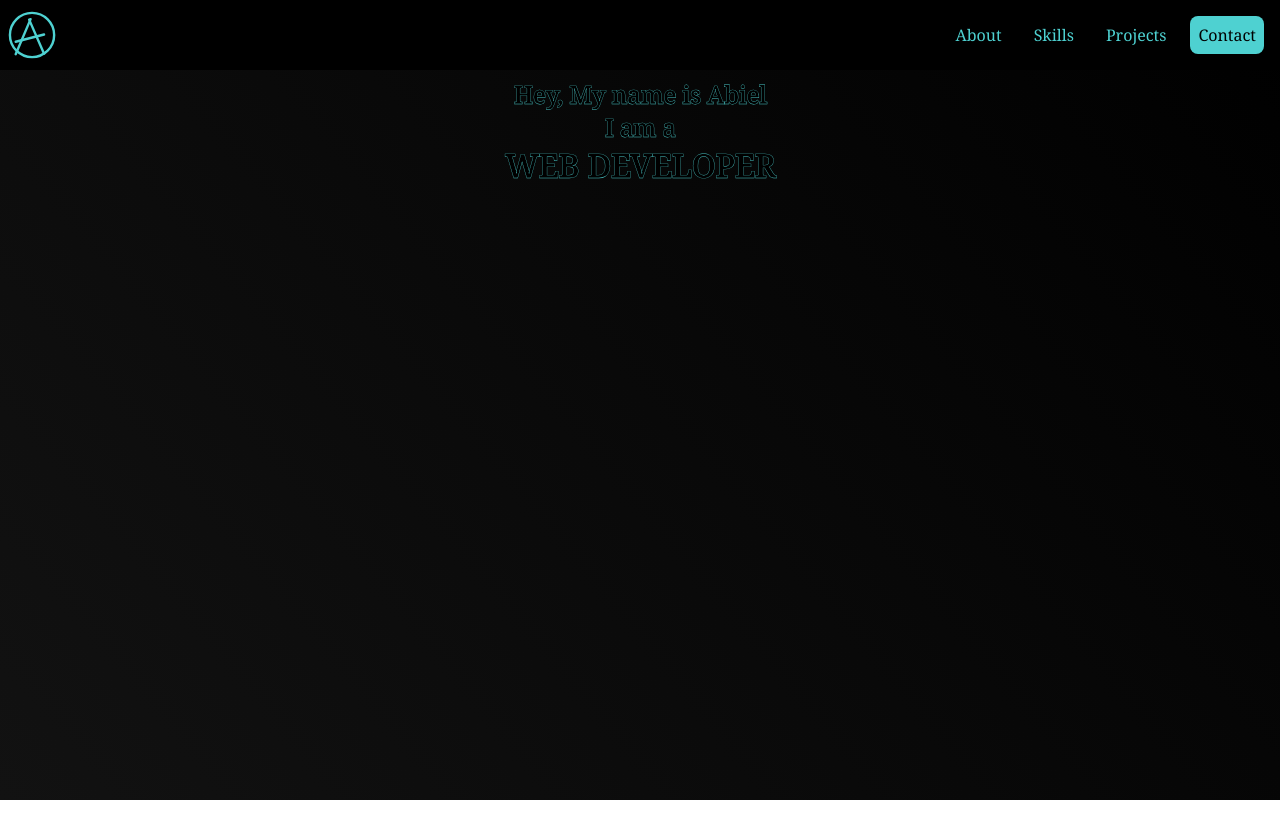
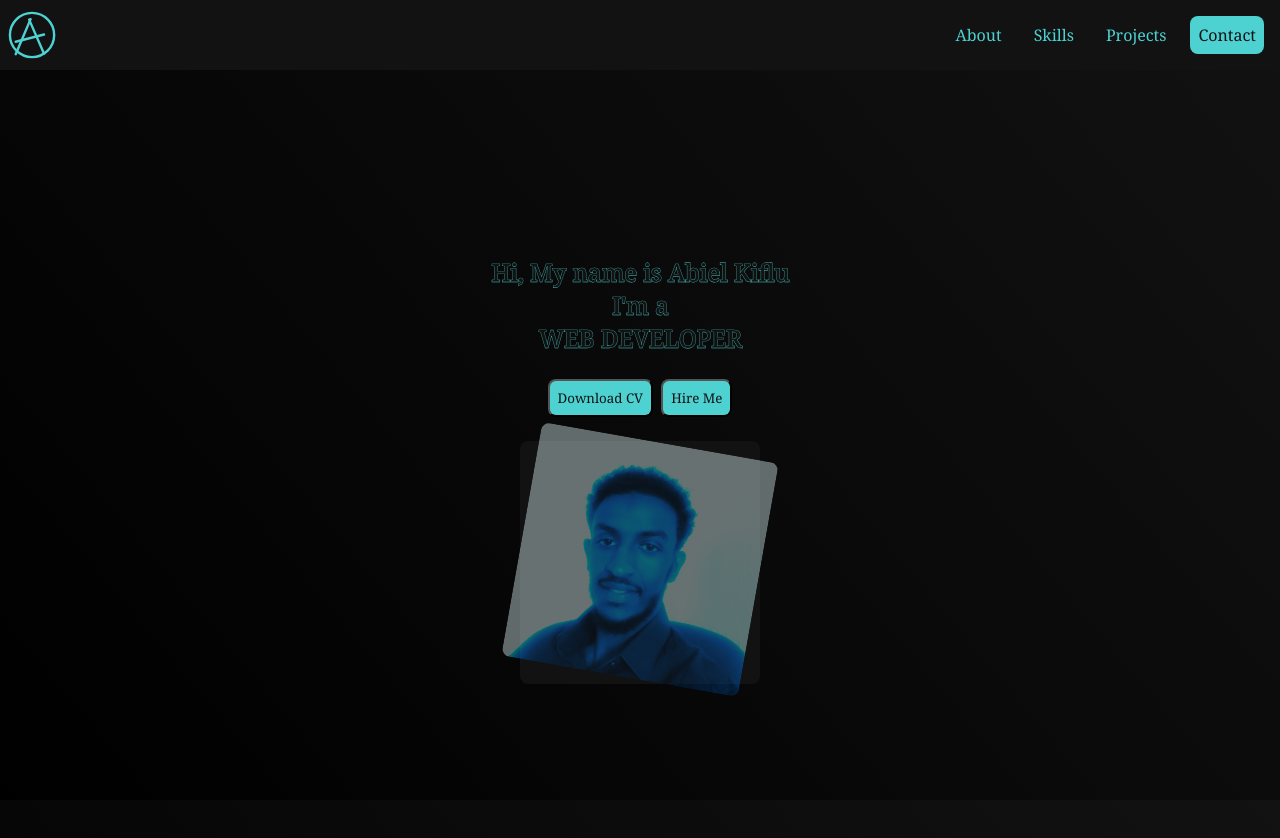
Before and after one commit to AbielKiflu/portfolio, a React (Create React App) app: page /about in a window 1280 px wide. Shown: the top 838 px of the page. Before the commit the page ends 800 px from the top, so only its background shows below. Built offline with nearby package versions, Linux system fonts and the light colour scheme.

Commit message:
About page

```diff
--- a/src/components/header/header.css
+++ b/src/components/header/header.css
@@ -8,14 +8,15 @@
 }
 
 :root {
-  --bg-color: #121212;
+  --body-color: #121212;
   --text-color: #4ed1d1;
-  --body-color: #000000;
-  color: var(--text-color);
+  --bg-color: #000000;
 }
 
 body {
+  position: relative;
   background: linear-gradient(50deg, var(--bg-color), var(--body-color));
+  color: var(--text-color);
   height: 100%;
   margin: 0;
   background-repeat: no-repeat;
@@ -27,6 +28,7 @@ body {
   display: inline-block;
   stroke: var(--text-color);
   stroke-width: 5;
+  fill: transparent;
   stroke-linecap: round;
 }
 
@@ -85,12 +87,6 @@ nav {
   gap: 1rem;
 }
 
-header {
-  background: red;
-  width: 100vw;
-  height: 100vh;
-}
-
 @media only screen and (min-width: 500px) {
   nav {
     flex-wrap: nowrap;
@@ -113,23 +109,23 @@ header {
 .logocircle {
   stroke-dasharray: 300;
   stroke-dashoffset: 300;
-  animation: logoAnim 1s linear forwards;
+  animation: logoAnim 2s linear forwards;
 }
 
 .logoline1 {
   stroke-dasharray: 78 80;
   stroke-dashoffset: 79;
-  animation: logoAnim 1s linear forwards;
+  animation: logoAnim 2s linear forwards;
 }
 .logoline2 {
   stroke-dasharray: 61 63;
   stroke-dashoffset: 62;
-  animation: logoAnim 1s linear forwards;
+  animation: logoAnim 2s linear forwards;
 }
 .logoline3 {
   stroke-dasharray: 80 82;
   stroke-dashoffset: 81;
-  animation: logoAnim 1s linear forwards;
+  animation: logoAnim 2s linear forwards;
 }
 @keyframes logoAnim {
   100% {
--- a/src/pages/About.js
+++ b/src/pages/About.js
@@ -1,13 +1,23 @@
 import React from "react";
 import "./about.css";
+import image_pic from "../assets/image/me.jpg";
 
 const About = () => {
   return (
     <div className="container">
       <div className="intro">
-        <h2>Hey, My name is Abiel </h2>
-        <h2>I am a </h2>
-        <h1>WEB DEVELOPER</h1>
+        <h2>
+          Hi, My name is Abiel Kiflu <br />
+          I'm a <br />
+          <b>WEB DEVELOPER</b>
+        </h2>
+        <div className="action">
+          <button className="btn">Download CV</button>
+          <button className="btn">Hire Me </button>
+        </div>
+        <div className="photo">
+          <img src={image_pic} alt="my picture" />
+        </div>
       </div>
     </div>
   );
--- a/src/pages/about.css
+++ b/src/pages/about.css
@@ -1,14 +1,15 @@
 .container {
-  padding: 0.5rem;
   display: flex;
   flex-wrap: wrap;
   justify-content: center;
+  align-items: center;
+  min-height: 100vh;
 }
 
-@supports (-webkit-text-stroke: 1px black) {
+@supports (-webkit-text-stroke: 1px var(--text-color)) {
   h1,
   h2 {
-    display: block;
+    text-align: center;
     -webkit-text-fill-color: var(--body-color);
     -webkit-text-stroke-width: 0.02rem;
     -webkit-text-stroke-color: var(--text-color);
@@ -20,4 +21,38 @@
   flex-direction: column;
   justify-content: center;
   align-items: center;
+  gap: 1rem;
 }
+
+.photo {
+  border-radius: 0.5rem;
+  background: var(--body-color);
+}
+
+.action {
+  display: flex;
+  justify-content: center;
+  align-items: center;
+  gap: 0.5rem;
+  margin: 0.5rem;
+}
+
+button {
+  padding: 0.5rem;
+}
+
+.photo img {
+  filter: sepia(100%) hue-rotate(170deg) saturate(700%);
+  opacity: 0.4;
+  border-radius: 0.5rem;
+  max-width: 15rem;
+
+  object-fit: contain;
+  transform: rotate(10deg);
+  transition: 1s ease-in-out;
+}
+
+.photo img:hover {
+  max-width: 16rem;
+  transform: rotate(0deg);
+}
```
Also changed, not shown: src/assets/image/me.jpg (added).
